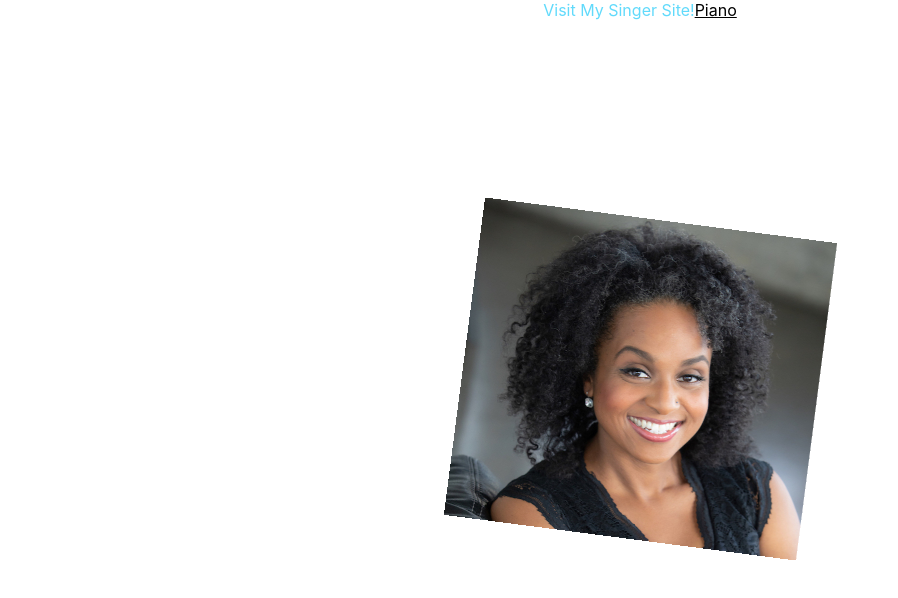
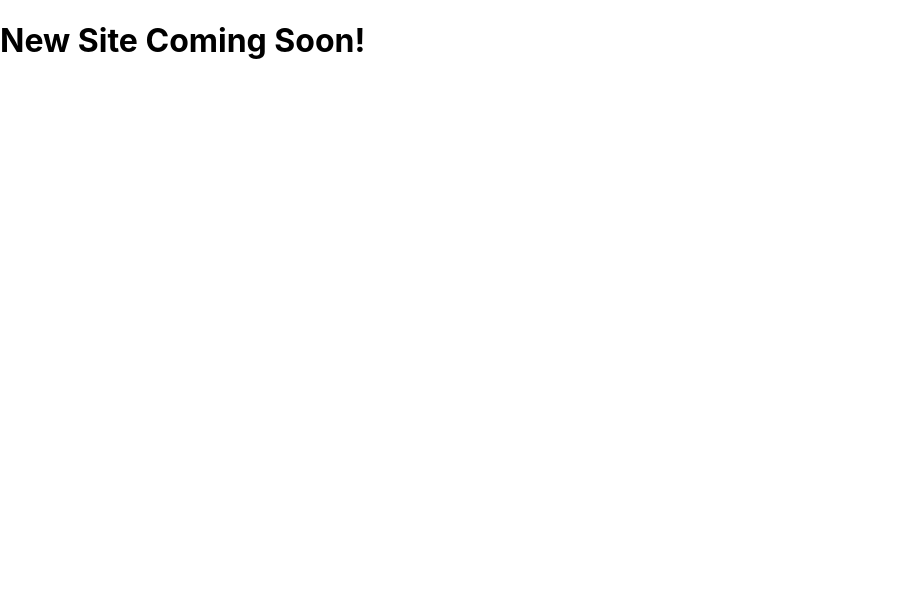
Before and after one commit to MezzoAbdou/introduction-site, a React (Create React App) app in the folder introduction-site/: page /home in a window 1280 px wide. Shown: the top 598 px of the page, without its empty margins (0-898 px from the left). Built offline with nearby package versions, Linux system fonts and the light colour scheme.

Commit message:
added the router

```diff
--- a/introduction-site/src/App.js
+++ b/introduction-site/src/App.js
@@ -1,35 +1,26 @@
 import logo from './logo.svg';
 import './App.css';
-import './Piano';
+import './pages/Piano';
+import { Outlet, Link} from 'react-router-dom';
+import { BrowserRouter as Router, Route, Routes } from 'react-router-dom';
+import Piano from './pages/Piano';
+import Home from './pages/Home';
 
 
 function App() {
   return (
-    <div className="App">
-      <a
-          className="App-link"
-          href="https://lindsayvoice.com"
-          target="_blank"
-          rel="noopener noreferrer"
-        >
-          Visit My Singer Site!
-        </a>
-        <a
-          className="piano"
-          href="./Piano.js"
-        >
-          Piano
-        </a>
-      <header className="App-header">
-        <img src="cropedphoto.jpg" className="App-logo" alt="logo" />
-        <p>
-          New Site Coming Soon!
-        </p>
+    <div >
+    <Router>
+      <Routes>
 
-      </header>
-      <nav>
 
-      </nav>
+
+          <Route index element={<Home />}/>
+          <Route path="/home" element={<Home />} />
+          <Route path="/piano" element={<Piano />} />
+
+      </Routes>
+    </Router>
     </div>
   );
 }
--- a/introduction-site/src/index.js
+++ b/introduction-site/src/index.js
@@ -3,11 +3,17 @@ import ReactDOM from 'react-dom/client';
 import './index.css';
 import App from './App';
 import reportWebVitals from './reportWebVitals';
+import Piano from './pages/Piano';
+import { BrowserRouter, Routes, Route } from "react-router-dom";
+
+
+
 
 const root = ReactDOM.createRoot(document.getElementById('root'));
 root.render(
   <React.StrictMode>
     <App />
+
   </React.StrictMode>
 );
 
--- /dev/null
+++ b/introduction-site/src/pages/Home.js
@@ -0,0 +1,12 @@
+import '../App';
+
+function Home() {
+    return (
+        <div>
+            <h1>
+               New Site Coming Soon!
+            </h1>
+        </div>
+    )
+}
+export default Home;
--- a/introduction-site/src/Piano.js
+++ b/introduction-site/src/pages/Piano.js
@@ -1,4 +1,4 @@
-import './App';
+import '../App';
 
 function Piano() {
     return (
```
